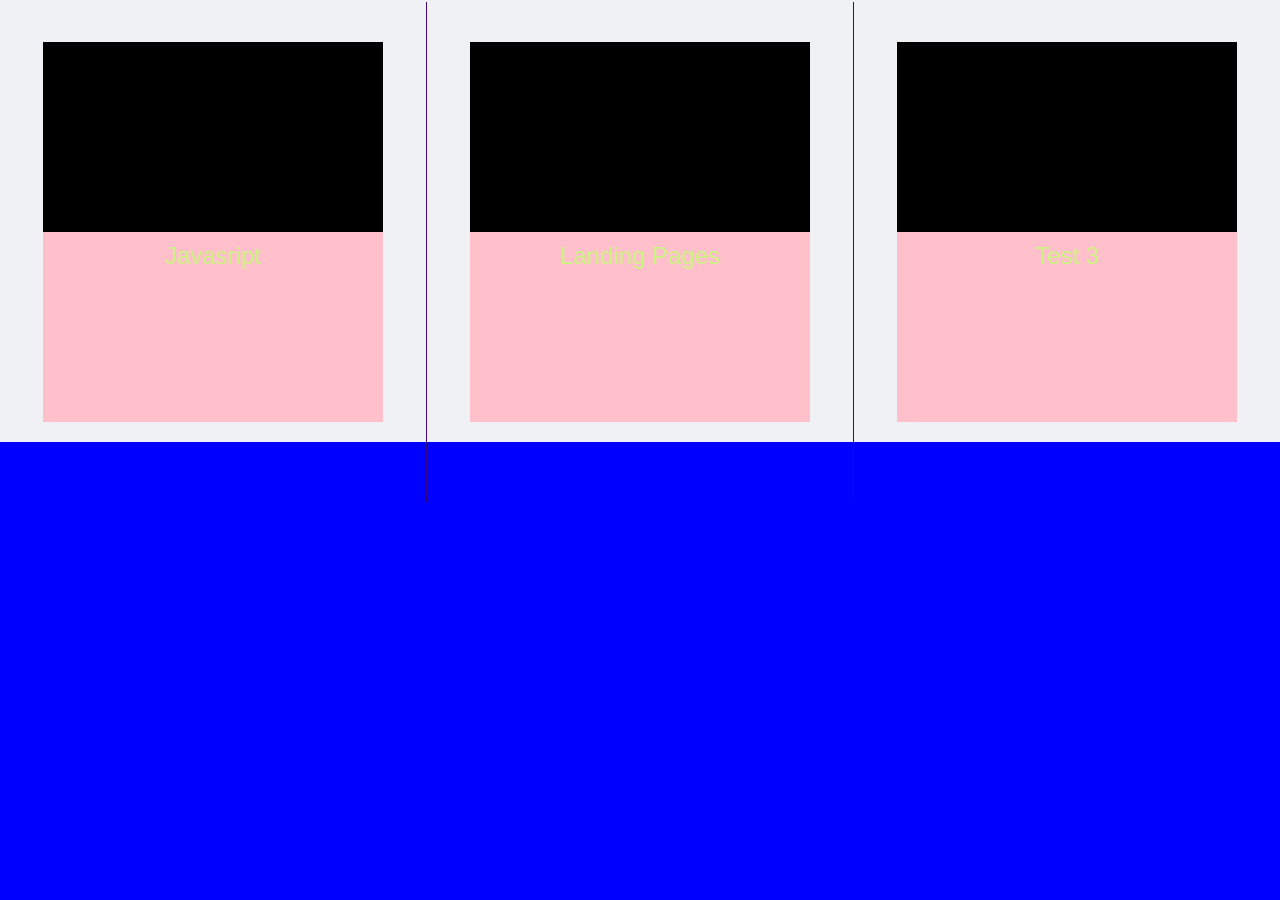
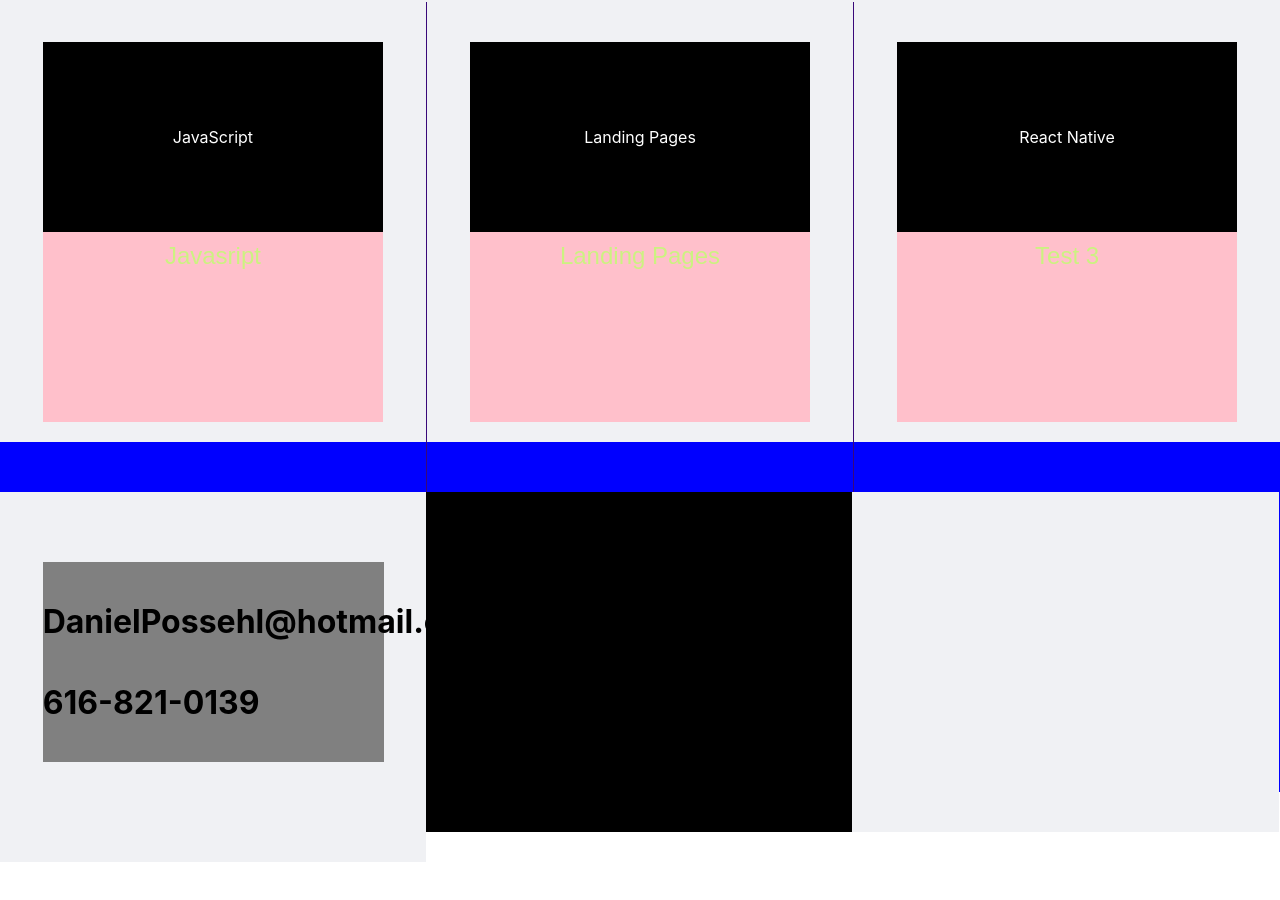
Before and after one commit to Danfirech/dan-portfolio, a React (Create React App) app: page /home in a window 1280 px wide. Shown: the part 778-1678 px from the top of the page. After the commit the page ends 1640 px from the top, so only its background shows below. Built offline with nearby package versions, Linux system fonts and the light colour scheme.

Commit message:
updated lines

```diff
--- a/src/components/Footer.js
+++ b/src/components/Footer.js
@@ -1,8 +1,27 @@
 import React from "react";
-import { FooterContainer } from "../styles/Footer.Style";
+import {
+  FooterContainer,
+  FooterCenterContainer,
+  FooterRightContainer,
+  FooterLeftContainer,
+} from "../styles/Footer.Style";
+import { CardBox } from "../styles/Footer.Style";
 
 function Footer() {
-  return <FooterContainer />;
+  return (
+    <>
+      <FooterContainer>
+        <FooterLeftContainer>
+          <CardBox>
+            <h1>DanielPossehl@hotmail.com</h1>
+            <h1>616-821-0139</h1>
+          </CardBox>
+        </FooterLeftContainer>
+        <FooterCenterContainer />
+        <FooterRightContainer />
+      </FooterContainer>
+    </>
+  );
 }
 
 export default Footer;
--- a/src/components/ProfilePic.js
+++ b/src/components/ProfilePic.js
@@ -1,15 +1,18 @@
 import React, { useState } from "react";
-
+import Headshot from "../components/images/Headshot.png";
 import {
   PageContainer,
   LeftContainer,
   RightContainer,
+  Image,
 } from "../styles/ProfilePic.style";
 
 function ProfilePic() {
   return (
     <PageContainer>
-      <LeftContainer></LeftContainer>
+      <LeftContainer>
+        <Image src={Headshot} />
+      </LeftContainer>
       <RightContainer></RightContainer>
     </PageContainer>
   );
--- a/src/components/TextComponent.js
+++ b/src/components/TextComponent.js
@@ -5,7 +5,7 @@ import { PageContainer, Text } from "../styles/Text.style";
 function TextComponent() {
   return (
     <PageContainer>
-      <Text>My Work</Text>
+      <Text>Skills</Text>
     </PageContainer>
   );
 }
--- a/src/components/Work.js
+++ b/src/components/Work.js
@@ -13,6 +13,7 @@ import {
   WorkTop,
   WorkBottom,
   CardBox,
+  WorkText,
 } from "../styles/Work.style";
 import { DansButton } from "../styles/ButtonOne.Style";
 
@@ -23,7 +24,9 @@ function ProfilePic() {
     <WorkPageContainer>
       <WorkLeftContainer>
         <CardBox>
-          <WorkTop></WorkTop>
+          <WorkTop>
+            <WorkText>JavaScript </WorkText>
+          </WorkTop>
           <WorkBottom>
             {/* <DansButton onClick={() => setIsToggled(!isToggled)}>
               Check it out
@@ -36,7 +39,9 @@ function ProfilePic() {
       <Divider />
       <WorkCenterContainer>
         <CardBox>
-          <WorkTop></WorkTop>
+          <WorkTop>
+            <WorkText>Landing Pages</WorkText>
+          </WorkTop>
           <WorkBottom>
             <NavbarLink to="/lp">Landing Pages</NavbarLink>
           </WorkBottom>
@@ -45,7 +50,9 @@ function ProfilePic() {
       <Divider />
       <WorkRightContainer>
         <CardBox>
-          <WorkTop></WorkTop>
+          <WorkTop>
+            <WorkText>React Native</WorkText>
+          </WorkTop>
           <WorkBottom>
             <NavbarLink to="/js">Test 3</NavbarLink>
           </WorkBottom>
--- a/src/pages/WorkPage.js
+++ b/src/pages/WorkPage.js
@@ -16,9 +16,6 @@ function WorkPage() {
         <BoxContainerCenter></BoxContainerCenter>
         <BoxContainerBottom></BoxContainerBottom>
       </div>
-      <div>
-        <Footer />
-      </div>
     </>
   );
 }
--- a/src/styles/Footer.Style.js
+++ b/src/styles/Footer.Style.js
@@ -1,7 +1,45 @@
 import styled from "styled-components";
 
 export const FooterContainer = styled.div`
-  height: 600px;
+  display: flex;
+  height: 300px;
   width: 100%;
   background-color: blue;
+  padding-top: 90px;
 `;
+
+export const FooterLeftContainer = styled.div`
+  display: flex;
+  height: 300px;
+  width: 33.3%;
+  background-color: #f0f1f4;
+  justify-content: center;
+  padding-top: 70px;
+`;
+
+export const FooterCenterContainer = styled.div`
+  display: flex;
+  height: 300px;
+  width: 33.3%;
+  background-color: black;
+  justify-content: center;
+  padding-top: 40px;
+`;
+
+export const FooterRightContainer = styled.div`
+  display: flex;
+  height: 300px;
+  width: 33.3%;
+  background-color: #f0f1f4;
+  justify-content: center;
+  padding-top: 40px;
+`;
+
+export const CardBox = styled.div`
+  display: flex;
+  flex-direction: column;
+  height: 200px;
+  width: 80%;
+  background-color: grey;
+  justify-content: center;
+`;
--- a/src/styles/ProfilePic.style.js
+++ b/src/styles/ProfilePic.style.js
@@ -8,6 +8,7 @@ export const PageContainer = styled.div`
 `;
 
 export const LeftContainer = styled.div`
+  display: flex;
   height: 500px;
   width: 60%;
   background-color: #390879;
@@ -18,3 +19,10 @@ export const RightContainer = styled.div`
   width: 40%;
   background-color: #ccf281;
 `;
+
+export const Image = styled.img`
+  width: 300px;
+  height: 25%;
+  padding-left: 1000px;
+  position: absolute;
+`;
--- a/src/styles/Work.style.js
+++ b/src/styles/Work.style.js
@@ -54,6 +54,8 @@ export const WorkTop = styled.div`
   background-color: black;
   height: 50%;
   width: 100%;
+  align-items: center;
+  justify-content: center;
 `;
 
 export const WorkBottom = styled.div`
@@ -63,3 +65,8 @@ export const WorkBottom = styled.div`
   width: 100%;
   justify-content: center;
 `;
+
+export const WorkText = styled.div`
+  color: white;
+  font-weight: 400px;
+`;
```
Also changed, not shown: src/components/images/Headshot.png (added).
